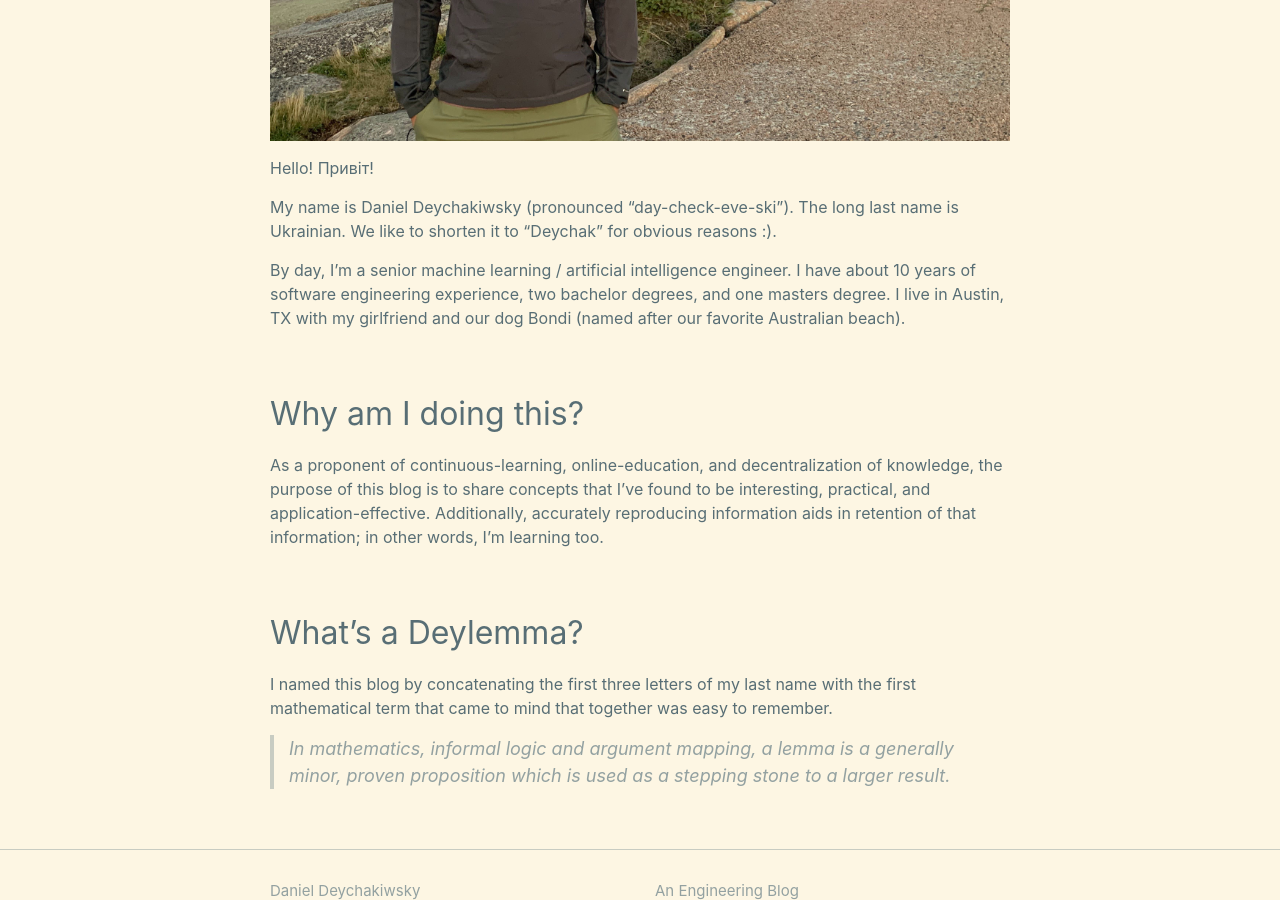
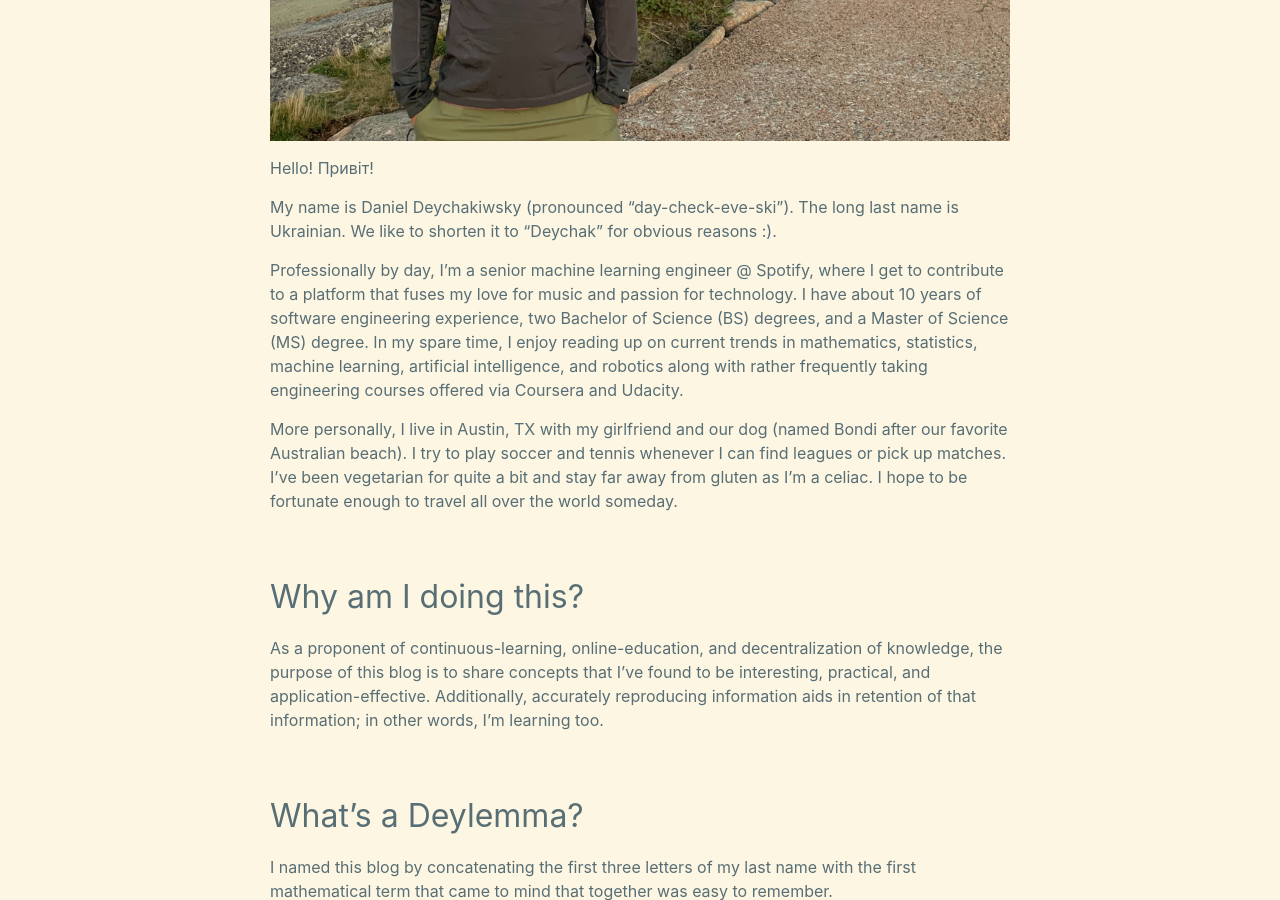
Before and after one commit to daniel-deychakiwsky/daniel-deychakiwsky.github.io, a Jekyll site: the page built from _posts/2020-05-28-about-me.md, in a window 1280 px wide and 900 px high, scrolled down 767 px. Built offline with Jekyll 4.4.1, drawn with Linux system fonts in a browser that asks for light colours.

Commit message:
[about] who am I section

```diff
--- a/_posts/2020-05-28-about-me.md
+++ b/_posts/2020-05-28-about-me.md
@@ -19,10 +19,19 @@
 My name is Daniel Deychakiwsky (pronounced "day-check-eve-ski"). The long last name is Ukrainian.
 We like to shorten it to "Deychak" for obvious reasons :).
 
-By day, I'm a senior machine learning / artificial intelligence engineer.
-I have about 10 years of software engineering experience,
-two bachelor degrees, and one masters degree. I live in Austin,
-TX with my girlfriend and our dog Bondi (named after our favorite Australian beach).
+Professionally by day, I'm a senior machine learning engineer @ Spotify,
+where I get to contribute to a platform that fuses my love for music
+and passion for technology. I have about 10 years of software engineering experience,
+two Bachelor of Science (BS) degrees, and a Master of Science (MS) degree.
+In my spare time, I enjoy reading up on current trends in mathematics, statistics,
+machine learning, artificial intelligence, and robotics along with rather frequently
+taking engineering courses offered via Coursera and Udacity.
+
+More personally, I live in Austin, TX with my girlfriend and our dog (named Bondi
+after our favorite Australian beach). I try to play soccer and tennis
+whenever I can find leagues or pick up matches. I've been vegetarian for quite a bit
+and stay far away from gluten as I'm a celiac. I hope to be fortunate enough to travel
+all over the world someday.
 
 ## Why am I doing this?
 
```
